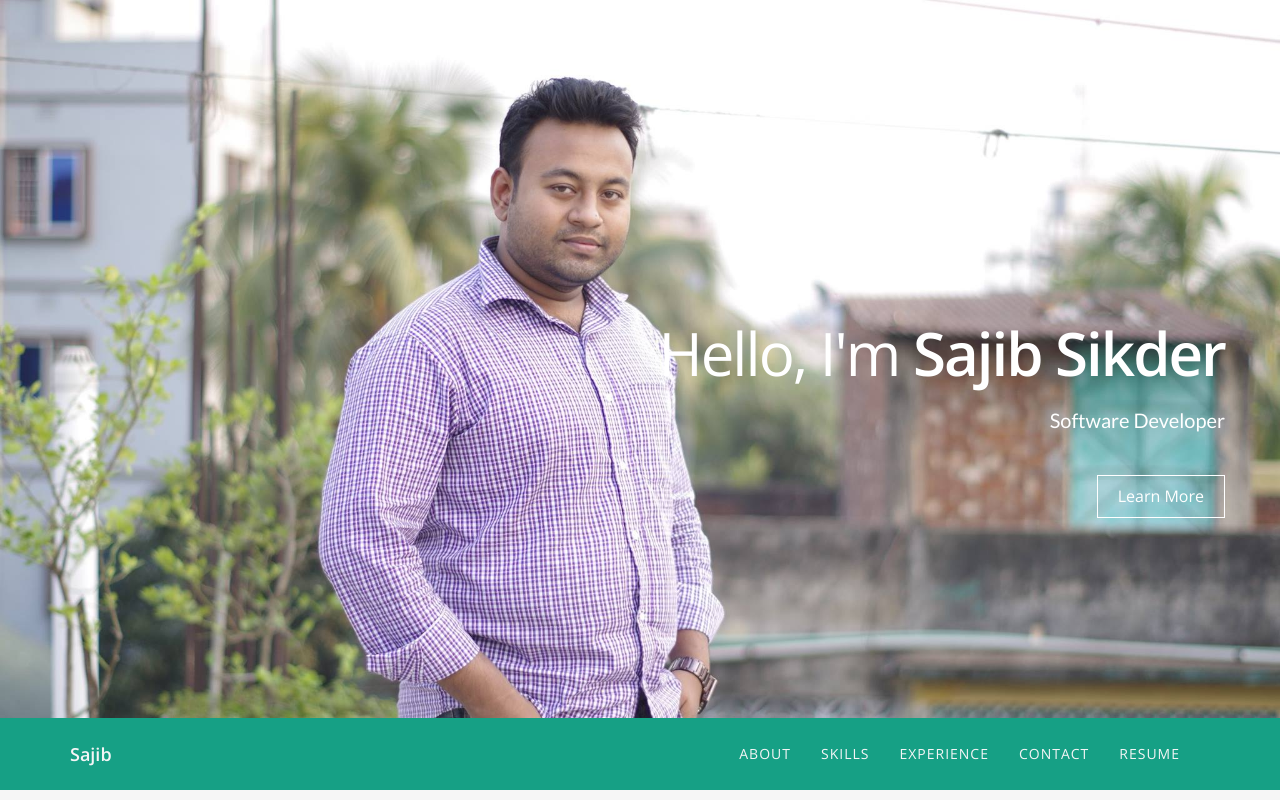
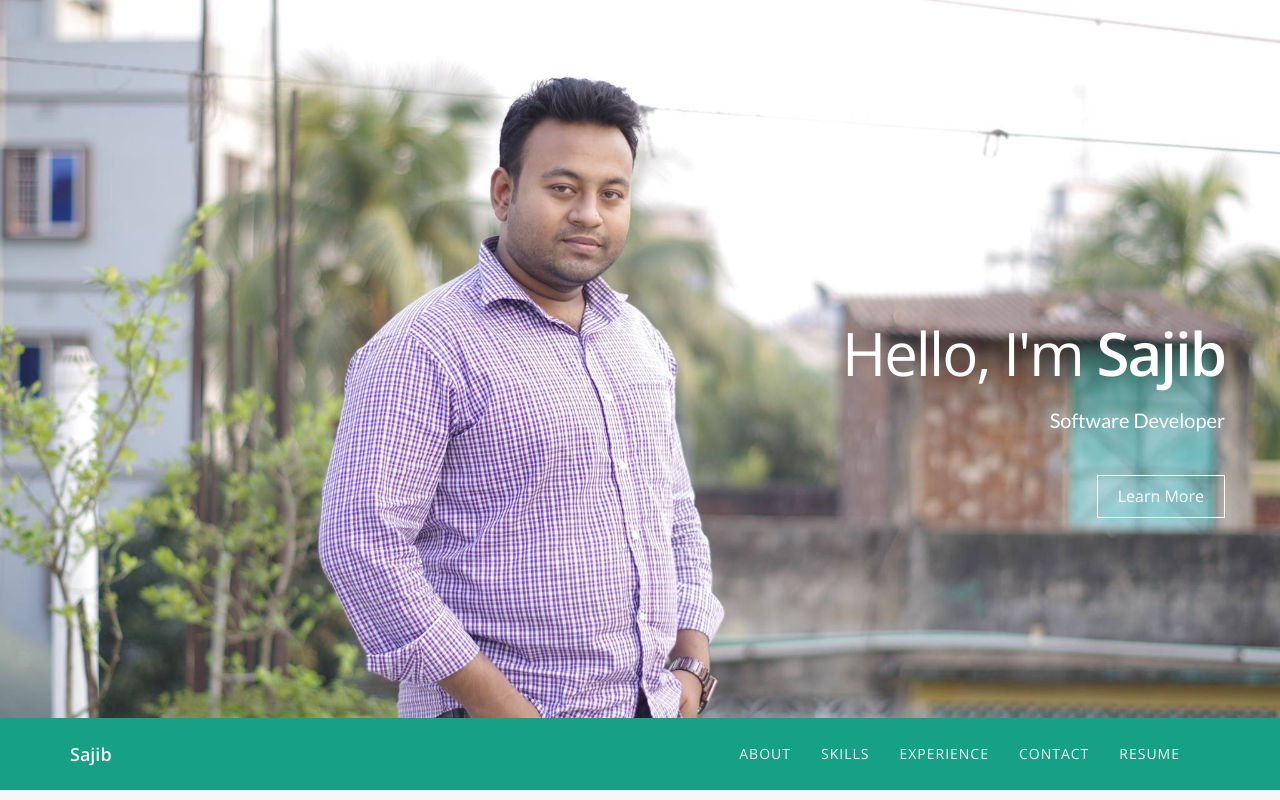
Before and after one commit to mhshajib/mhshajib.github.io, a plain HTML site: page index.html in a window 1280 px wide. Shown: the top 800 px of the page. Drawn offline with nearby package versions, Linux system fonts and the light colour scheme.

Commit message:
surname removed

```diff
--- a/index.html
+++ b/index.html
@@ -40,7 +40,7 @@
     <div class="container">
       <div class="row">
         <div class="text-right intro-text">
-          <h1>Hello, I'm <span class="name">Sajib Sikder</span></h1>
+          <h1>Hello, I'm <span class="name">Sajib</span></h1>
           <p>Software Developer</p>
           <a href="#about" class="btn btn-learn-more btn-lg page-scroll">Learn More</a> </div>
       </div>
```
